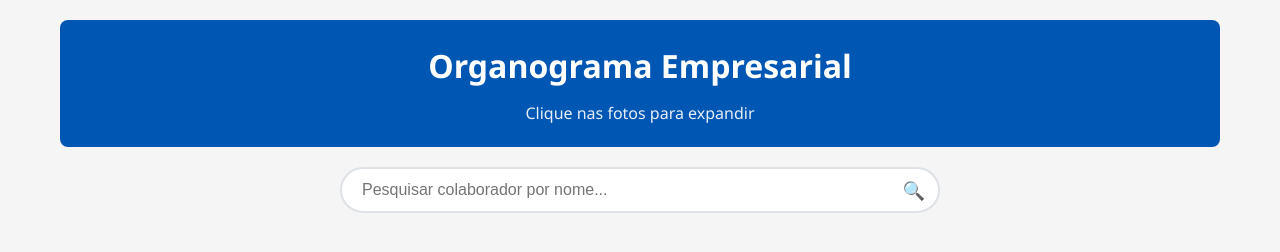
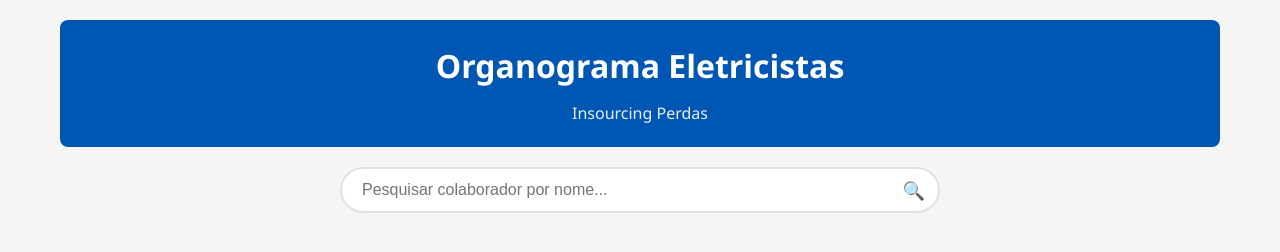
Before and after one commit to matheusntss/enel-organograma, a plain HTML site: page index.html in a window 1280 px wide. Drawn offline with Linux system fonts and the light colour scheme.

Commit message:
Alteração no index

```diff
--- a/index.html
+++ b/index.html
@@ -3,7 +3,7 @@
 <head>
     <meta charset="UTF-8">
     <meta name="viewport" content="width=device-width, initial-scale=1.0">
-    <title>Organograma Empresarial</title>
+    <title>Organograma Eletricistas</title>
     <style>
         /* Estilos gerais */
         :root {
@@ -306,8 +306,8 @@
 <body>
     <div class="container">
         <header>
-            <h1>Organograma Empresarial</h1>
-            <p class="subtitle">Clique nas fotos para expandir</p>
+            <h1>Organograma Eletricistas</h1>
+            <p class="subtitle">Insourcing Perdas</p>
         </header>
 
         <div class="search-container">
```
